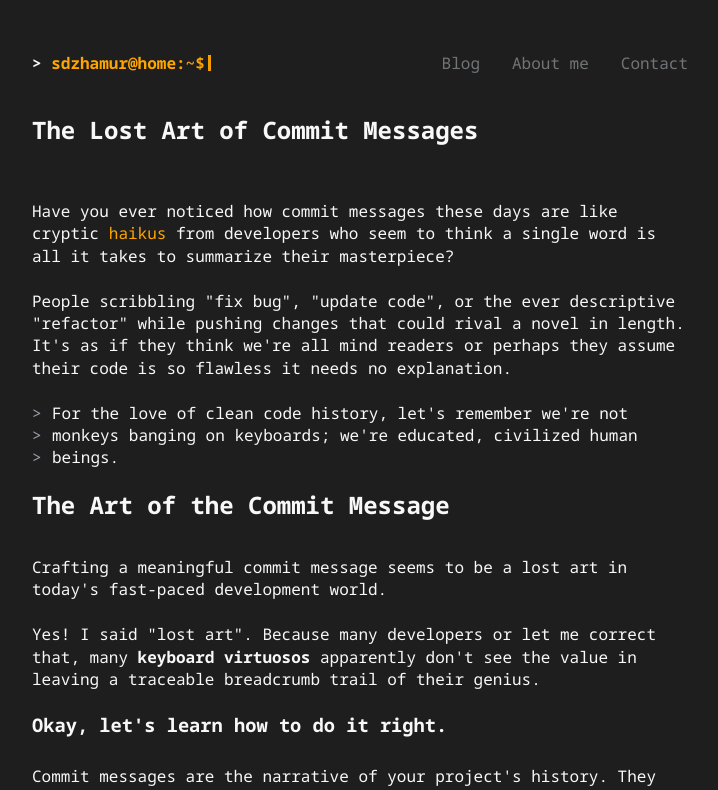
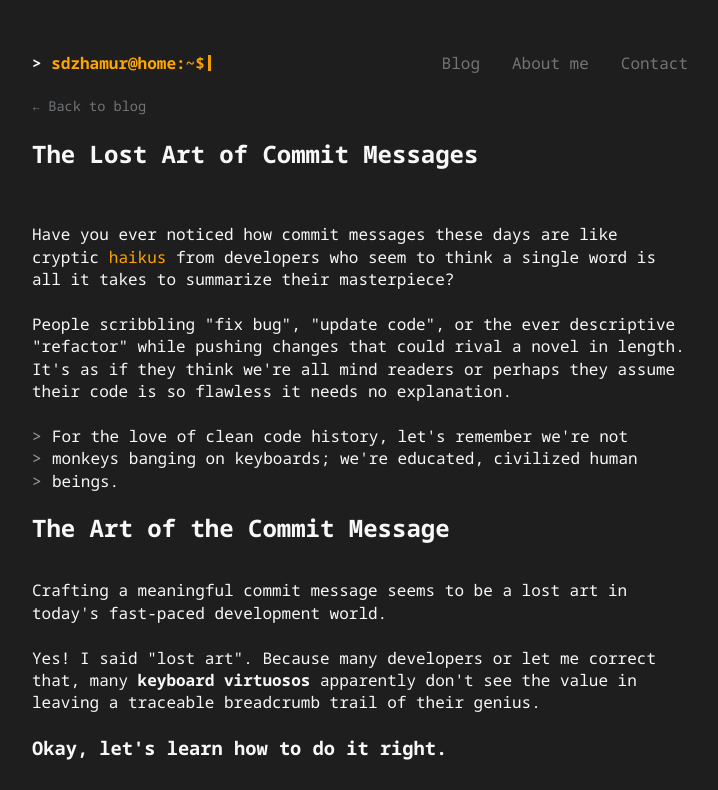
Before and after one commit to drac/seyhan-me, a Next.js app: page /blog/post/lost-art-of-commit-messages in a window 1280 px wide. Shown: the top 790 px of the page, without its empty margins (280-998 px from the left). Built offline with nearby package versions, Linux system fonts and the light colour scheme.

Commit message:
[ux] Add back-to-blog navigation links on post pages
Add "← Back to blog" links above the title and below the post
content so readers can easily return to the blog listing from
either end of the page.

```diff
--- a/src/app/blog/post/[postId]/page.tsx
+++ b/src/app/blog/post/[postId]/page.tsx
@@ -1,5 +1,6 @@
 import { getPostData } from "./utils"
 import ReactMarkdown from 'react-markdown';
+import Link from 'next/link';
 
 /**
  * Renders a post based on the provided postId.
@@ -12,9 +13,11 @@ export default function Post({ params }: { params: { postId: string } }): JSX.El
   const postId = params.postId
   const post = getPostData(postId)
   return <section>
+    <Link href="/blog" style={{ color: 'var(--secondary-color)', fontSize: '0.85em' }}>← Back to blog</Link>
     <h1 style={{ marginBottom: "32px" }}>{post.title}</h1>
     <ReactMarkdown>
       {post.content}
     </ReactMarkdown>
+    <Link href="/blog" style={{ color: 'var(--secondary-color)', fontSize: '0.85em', display: 'inline-block', marginTop: '2em', marginBottom: '2em' }}>← Back to blog</Link>
   </section>
 }
```
